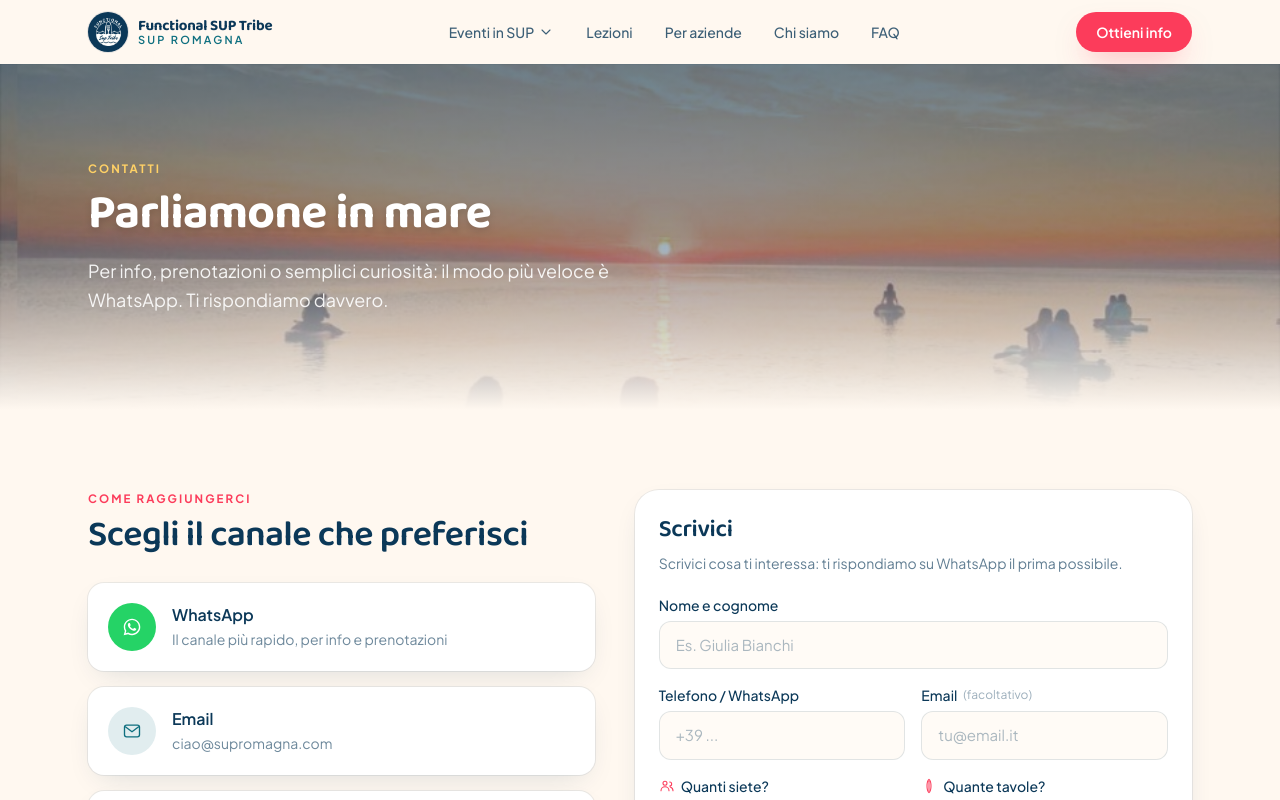
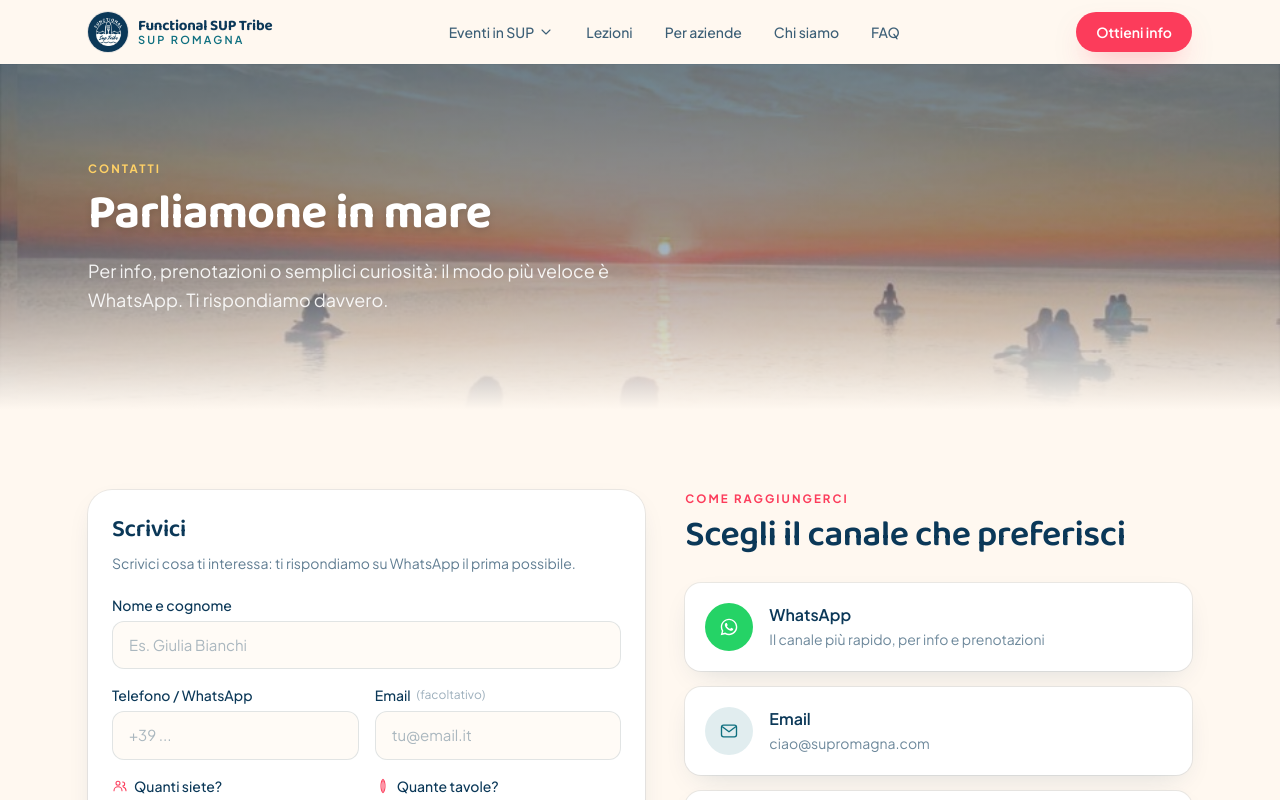
Before and after one commit to dataisolutions/supromagna, a Next.js app: page /contatti in a window 1280 px wide. Shown: the top 800 px of the page. Built offline with nearby package versions, Linux system fonts and the light colour scheme.

Commit message:
layout: invert contact form and channels

```diff
--- a/app/contatti/page.tsx
+++ b/app/contatti/page.tsx
@@ -25,7 +25,9 @@ export default function ContattiPage() {
       />
 
       <Section>
-        <Container className="grid gap-10 lg:grid-cols-[1fr_1.1fr] lg:items-start">
+        <Container className="grid gap-10 lg:grid-cols-[1.1fr_1fr] lg:items-start">
+          <BookingForm variant="contatti" className="lg:sticky lg:top-24" />
+
           <div>
             <Eyebrow>Come raggiungerci</Eyebrow>
             <h2 className="mt-2 font-display text-3xl font-semibold text-navy sm:text-4xl">
@@ -83,8 +85,6 @@ export default function ContattiPage() {
               </div>
             </div>
           </div>
-
-          <BookingForm variant="contatti" className="lg:sticky lg:top-24" />
         </Container>
       </Section>
     </>
```
